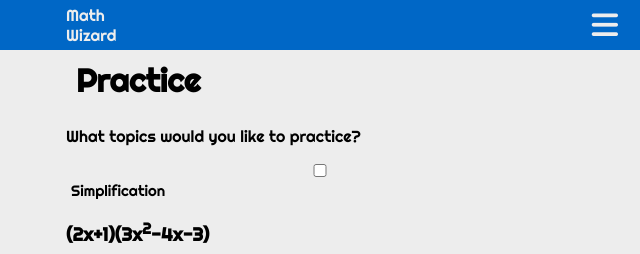
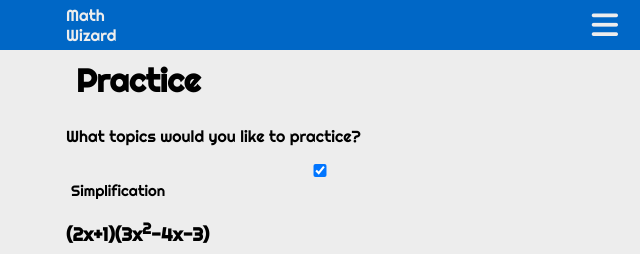
Before and after one commit to alexdenbaugh/ajax-project, a website: page index.html in a window 1280 px wide. Shown: the top 254 px of the page, 298-938 px from the left. Drawn offline with Linux system fonts and the light colour scheme.

Commit message:
Check one option when the form is refreshed. #3

```diff
--- a/index.html
+++ b/index.html
@@ -100,7 +100,7 @@
           <div class="practice-settings-options">
             <div>
               <div>
-                <input type="checkbox" name="simplify" id="practice-settings-simplify">
+                <input checked type="checkbox" name="simplify" id="practice-settings-simplify">
                 <label class="font font-size" for="practice-settings-simplify">Simplification</label>
               </div>
               <div>
```
